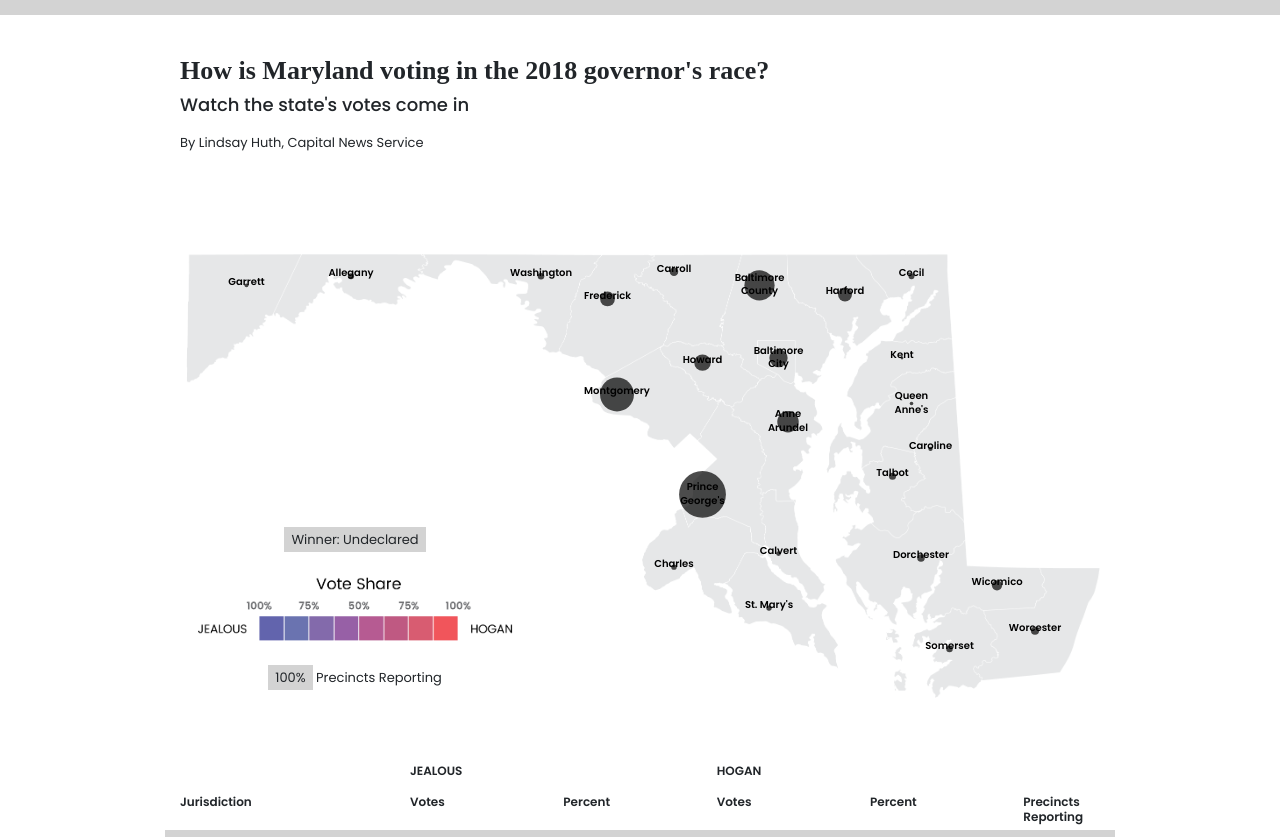
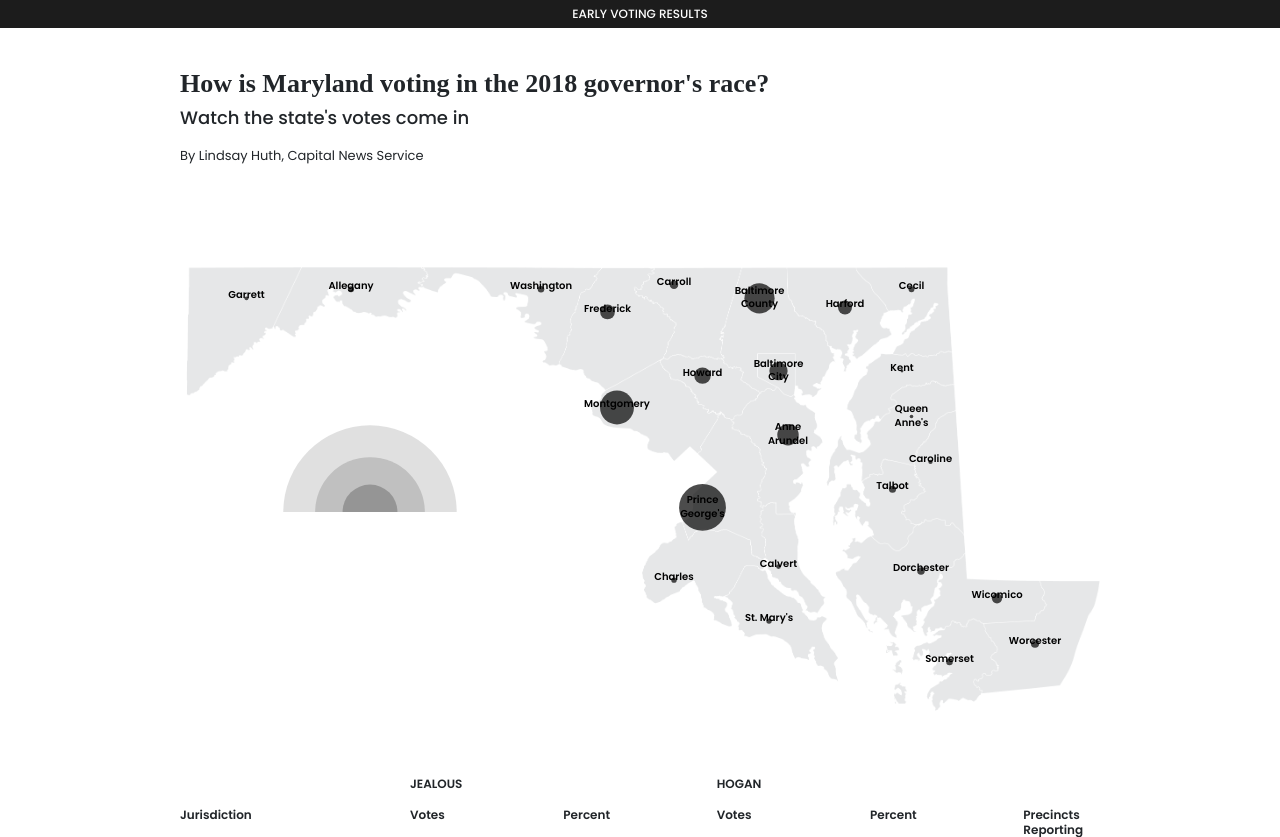
Before and after one commit to lindsaymarie403/election-night-app, a PHP site: page / in a window 1280 px wide. Shown: the top 837 px of the page. Run offline with PHP 8.4, Linux system fonts and the light colour scheme; some libraries are stand-ins or nearby versions; some web fonts are replaced.

Commit message:
working on updating legend

```diff
--- a/election-night-app/css/customstyles.css
+++ b/election-night-app/css/customstyles.css
@@ -1,8 +1,15 @@
 #header {
   width: 100%;
-  height: 15px;
-  background-color: #d3d3d3;
+  padding-top: 5px;
+  padding-bottom: 5px;
+  background-color: #1c1c1c;
   margin-bottom: 40px;
+  text-transform: uppercase;
+  text-align: center;
+  font-family: 'Poppins';
+  font-size: 12px;
+  font-weight: 500;
+  color: #ffffff;
 }
 
 #title {
@@ -43,6 +50,18 @@
   font-size: 13px;
   margin-bottom: 50px;
   font-family: 'Poppins';
+}
+
+#legend-big {
+  fill: #d3d3d3;
+}
+
+#legend-mid {
+  fill: #b2b2b2;
+}
+
+#legend-small {
+  fill: #848484;
 }
 
 #winner {
--- a/election-night-app/index.html
+++ b/election-night-app/index.html
@@ -21,7 +21,7 @@
   </head>
 
   <body>
-    <div id="header"></div>
+    <div id="header">Early Voting Results</div>
 
      <div class="container"> <!--beginning of main body section of document -->
 
@@ -34,15 +34,19 @@
        </div>
 
        <div class="row" id="map">
+         <!--
          <div class="col-lg-4 col-md-5 col-sm-10 offset-md-1" id="legend">
            <span id="winner">Winner: Undeclared</span>
            <img src="assets/legend.png" id="legend-image">
            <p id="precincts"><span class="state-pre" id="pct">0%</span> Precincts Reporting</p>
          </div>
+       -->
          <div class="col-sm-10 offset-sm-1" id="map-wrapper">
            <img src="assets/state.png" id="map-image"/>
            <div id="svg-box" class="col-12">
               <!--<svg id="map-svg" width="950px" height="100%">-->
+
+
               <svg id="map-svg" width="100%" height="100%">
 
                <circle id="garrett" cx="7%" cy="8%" r="2" stroke-width="3" />
@@ -121,6 +125,22 @@
 
                <circle id="worcester" cx="90%" cy="84%" r="2" stroke-width="3" />
                <text x="90%" y="84%">Worcester</text>
+
+               <!--circles for legend, here because they need to be responsive at the same scale as the others-->
+               <defs>
+                <clipPath id="cut-off-bottom">
+                  <rect x="0" y="150" width="100%" height="100" />
+                </clipPath>
+              </defs>
+
+               <!--<text x="20%" y="84%" id="winner">Winner: Undeclared</text>-->
+               <circle id="legend-big" cx="20%" cy="250" stroke-width="3" clip-path="url(#cut-off-bottom)" />
+               <circle id="legend-mid" cx="20%" cy="250" stroke-width="3" clip-path="url(#cut-off-bottom)" />
+               <circle id="legend-small" cx="20%" cy="250" stroke-width="3" clip-path="url(#cut-off-bottom)" />
+               <!--
+               <img src="assets/legend.png" id="legend-image">
+               <p id="precincts"><span class="state-pre" id="pct">0%</span> Precincts Reporting</p>
+             -->
 
              </svg>
           </div>
--- a/election-night-app/js/map.js
+++ b/election-night-app/js/map.js
@@ -210,6 +210,46 @@ d3.json("Results.js", function(error, data) {
       .attr("r", sqrtScale(worcester_votes[0][3] + worcester_votes[1][3]))
       .attr("fill", circle_fill( worcester_votes[0][3] / (worcester_votes[0][3] + worcester_votes[1][3])));
 
+/*
+  svg.select("#winner")
+     //.attr("x", "10%")
+     //.attr("y", "10%")
+     .attr("fill", "#d3d3d3")
+     //.style("text-anchor", "middle")
+     .style("font-family","Poppins")
+     .style("font-size", "12px")
+     .style("font-weight", "600");
+*/
+
+  svg.select("#legend-big")
+    .attr("r", sqrtScale(250000));
+
+  svg.select("#legend-mid")
+    .attr("r", sqrtScale(100000));
+
+  svg.select("#legend-small")
+    .attr("r", sqrtScale(25000));
+
+  svg.select(".legend-big-text")
+      .data(subset)
+    .enter().append(text)
+      .attr("class", "legend-big-text")
+      .attr("x","20")
+      .attr("y", "100")
+      .text("250,000 Votes");
+
+/*
+  svg.selectAll(".legend-image")
+      .data(subset)
+   .enter().append("image")
+   .attr("class", "legend-image")
+   .attr("xlink:href", "assets/legend.png")
+   .attr("x", "10%")
+   .attr("y", "55%")
+   .attr("width", "300")
+   .attr("height", "100");
+   */
+
 });
 
 document.addEventListener("DOMContentLoaded", resize);
@@ -224,7 +264,6 @@ function resize() {
 
   sqrtScale.range([0, (width / 10)]);
 
-  // CHANGE SECOND INDECES TO 3 ON ELECTION NIGHT
   svg.select("#allegany")
       .attr("r", sqrtScale(allegany_votes[0][3] + allegany_votes[1][3]));
 
@@ -300,5 +339,24 @@ function resize() {
   svg.select("#worcester")
       .attr("r", sqrtScale(worcester_votes[0][3] + worcester_votes[1][3]));
 
+  svg.select("#legend-big")
+    .attr("r", sqrtScale(250000));
+
+  svg.select("#legend-mid")
+    .attr("r", sqrtScale(100000));
+
+  svg.select("#legend-small")
+    .attr("r", sqrtScale(25000));
+
 
 };
+
+//CODE FOR CIRCLE LEGEND
+/*
+var svg2 = d3.select('#legend-svg')
+
+d3.json("Results.js", function(error, data) {
+  svg2.select("#legend-big")
+    .attr("r", sqrtScale(250000))
+});
+*/
```
